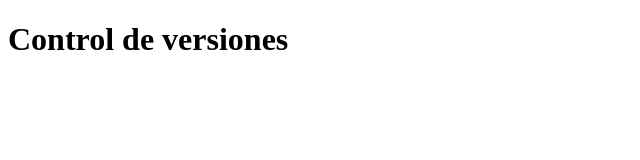
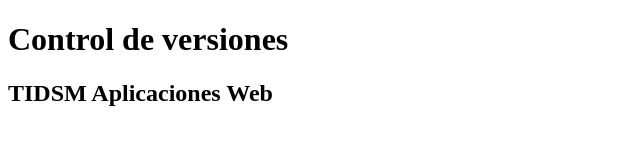
Before and after one commit to aj0071216/proyectoDemo, a plain HTML site: page index.html in a window 1280 px wide. Shown: the whole page, without its empty margins (0-640 px from the left). Drawn offline with Linux system fonts and the light colour scheme.

Commit message:
segundo cambio

```diff
--- a/index.html
+++ b/index.html
@@ -8,5 +8,6 @@
 </head>
 <body>
     <h1>Control de versiones</h1>
+    <h2>TIDSM Aplicaciones Web</h2>
 </body>
 </html>
```
